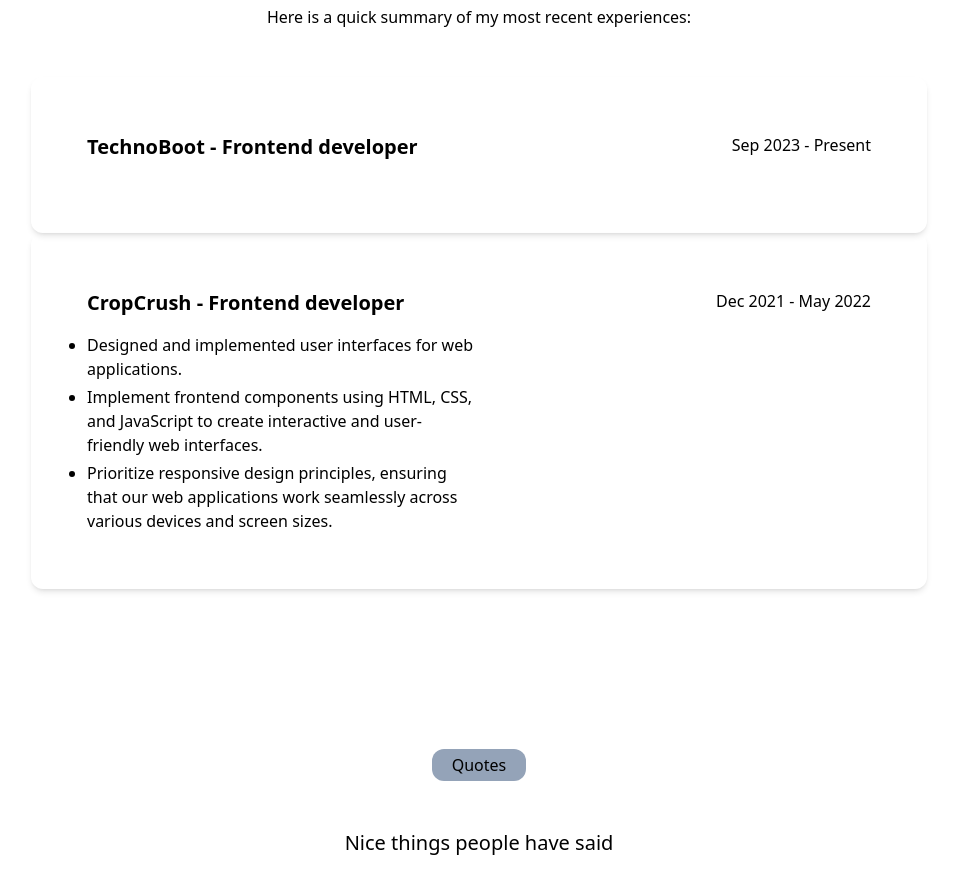
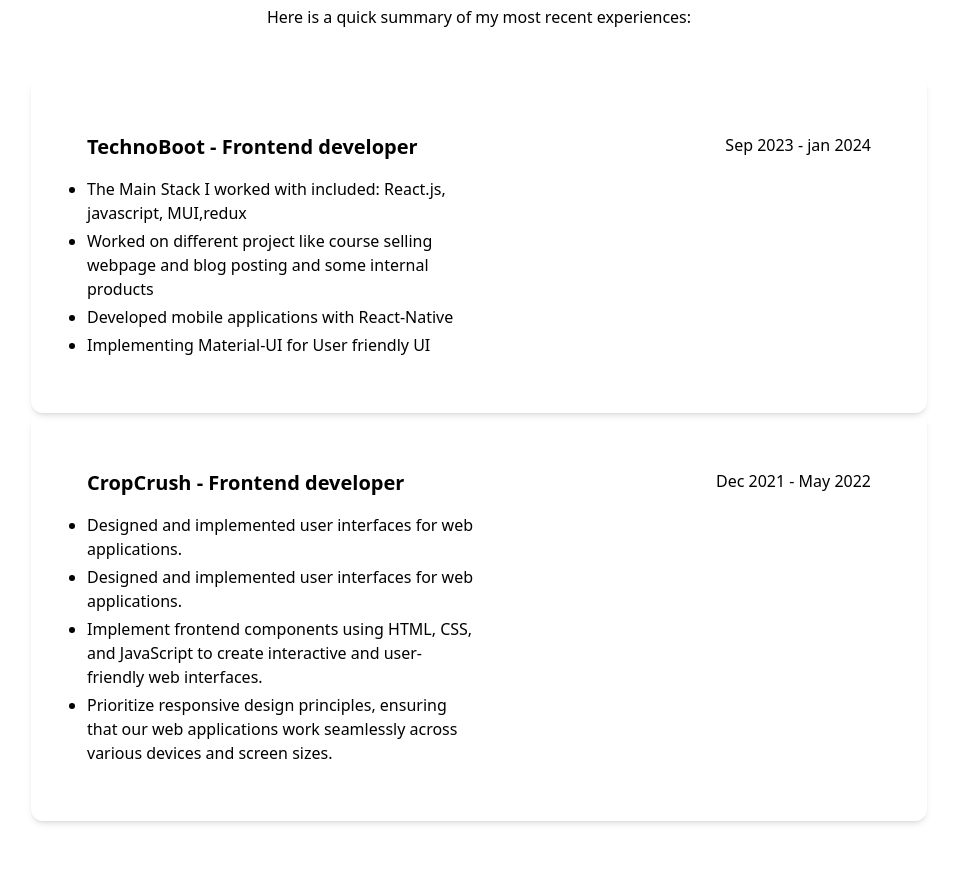
Before and after one commit to tarun730/protfolio_Tarun, a React (Vite) app: page / in a window 1280 px wide. Shown: the part 3460-4353 px from the top of the page, without its empty margins (161-1118 px from the left). Built offline with nearby package versions, Linux system fonts and the light colour scheme; no server answers.

Commit message:
update in data

```diff
--- a/src/assets/data.js
+++ b/src/assets/data.js
@@ -101,6 +101,7 @@
             "time_period": "Dec 2021 - May 2022",
             "desciption": [
                 "Designed and implemented user interfaces for web applications.",
+                "Designed and implemented user interfaces for web applications.",
                 "Implement frontend components using HTML, CSS, and JavaScript to create interactive and user-friendly web interfaces.",
                 "Prioritize responsive design principles, ensuring that our web applications work seamlessly across various devices and screen sizes."
 
@@ -108,11 +109,13 @@
         },
         {
             "position": "TechnoBoot - Frontend developer",
-            "time_period": "Sep 2023 - Present",
+            "time_period": "Sep 2023 - jan 2024",
             "desciption": [
-                // "Developing mobile applications with React-Native",
-                // "Implementing Material-UI",
-                // "Lorem ipsum dolor sit amet consectetur adipisicing elit. Distinctio corporis minima nobis consectetur ducimus accusamus et autem."
+                " The Main Stack I worked with included: React.js, javascript, MUI,redux",
+                "Worked on different project like course selling webpage and blog posting and some internal products ",
+                "Developed mobile applications with React-Native",
+                "Implementing Material-UI for User friendly UI",
+
 
             ]
         },
```
